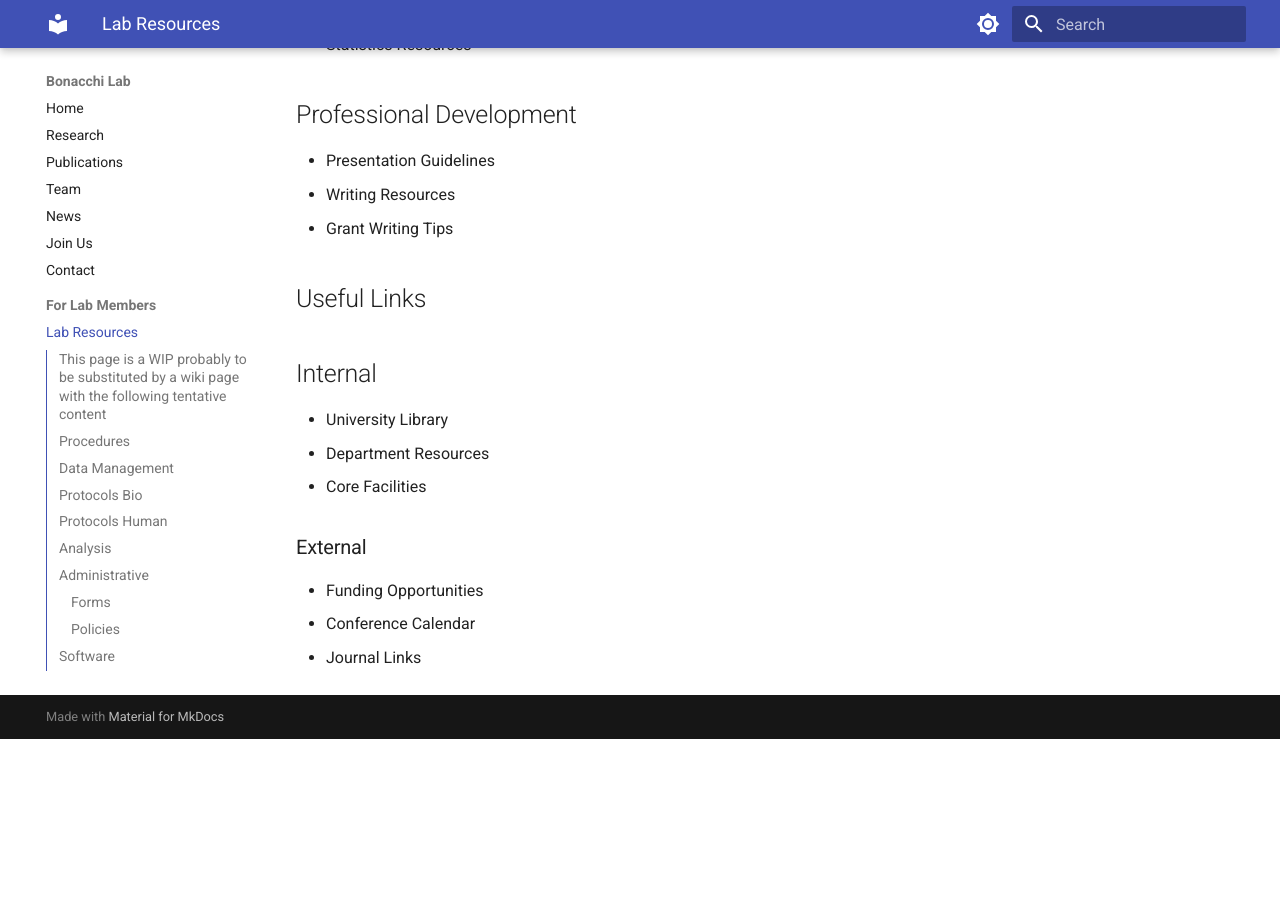
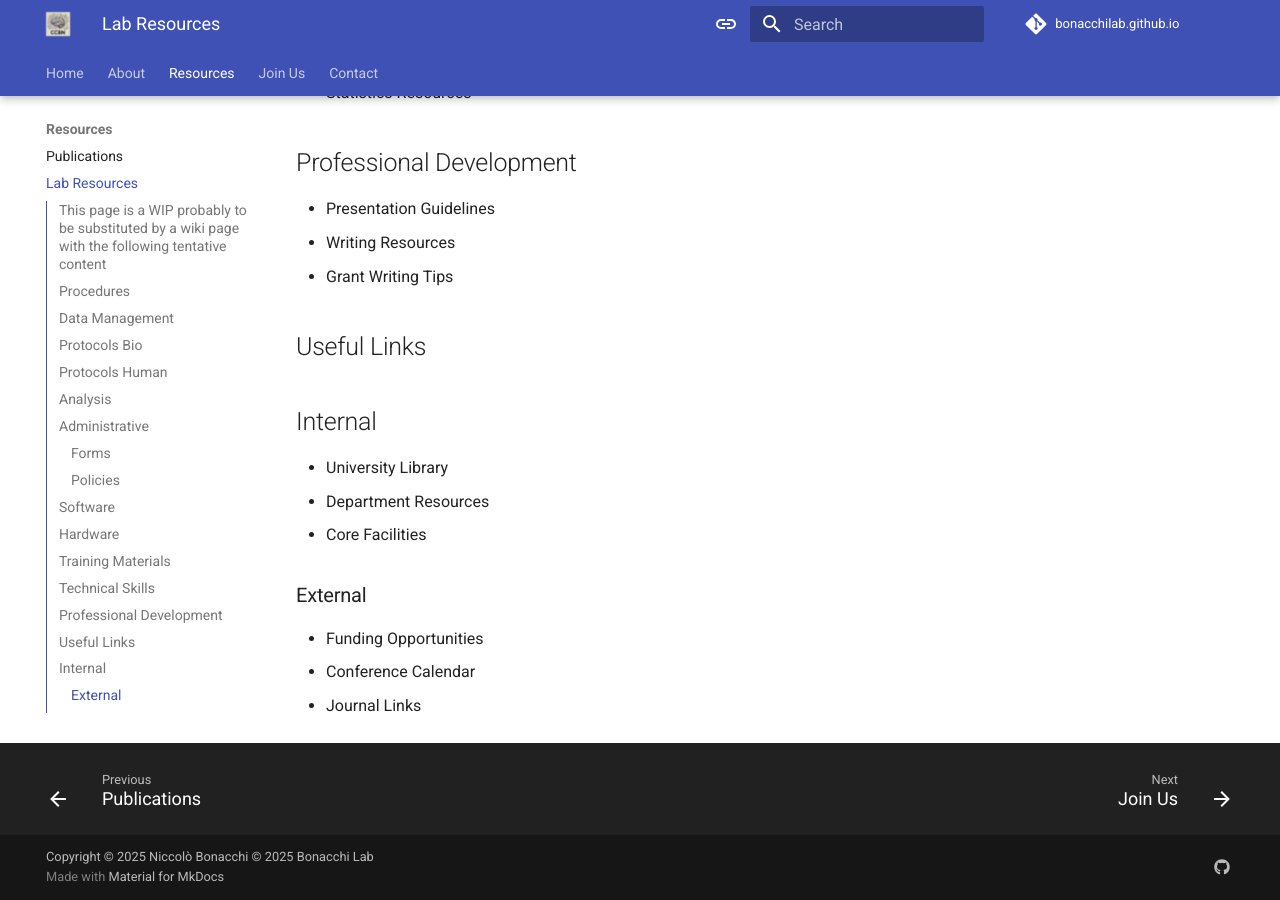
Before and after one commit to BonacchiLab/bonacchilab.github.io, an MkDocs documentation site: the page built from docs/resources.md, in a window 1280 px wide and 900 px high, scrolled down 2682 px. Built offline with MkDocs 1.6.1 and Material for MkDocs 9.7.7, drawn with Linux system fonts in a browser that asks for light colours; comment, search, counter and statistics services are not loaded; before the commit the page ends 3421 px from its top, so only the background shows below that.

Commit message:
visual changes
Default mode is = to system, added top link for github repo, added place for other social links

```diff
--- a/mkdocs.yml
+++ b/mkdocs.yml
@@ -1,46 +1,102 @@
+# Project information
 site_name: Bonacchi Lab
+site_url: https://bonacchilab.github.io
+site_author: Niccolò Bonacchi
+site_description: >-
+  The Computational, Cognitive, and Behavioral Neuroscience Lab (CCBN) investigates the
+  neural basis of behavior, cognition, and decision-making through innovative experimental
+  techniques, computational modeling, and theory. Led by Assistant Professor Niccolò Bonacchi,
+  our interdisciplinary work bridges animal and human neuroscience, emphasizing large-scale
+  neural dynamics, temporal processing, brain states, and decision-making.
+
+# Repository
+repo_name: bonacchilab.github.io
+repo_url: https://github.com/BonacchiLab/bonacchilab.github.io
+# Copyright
+copyright: Copyright &copy; 2025 Niccolò Bonacchi &copy; 2025 Bonacchi Lab
+
+# Configuration
 theme:
   name: material
+  # custom_dir: material/overrides
   features:
-    - navigation.instant
+    # - announce.dismiss
+    - content.action.edit
+    - content.action.view
+    - content.code.annotate
+    - content.code.copy
+    # - content.code.select
+    # - content.footnote.tooltips
+    # - content.tabs.link
+    - content.tooltips
+    # - header.autohide
+    # - navigation.expand
+    - navigation.footer
+    - navigation.indexes
+    # - navigation.instant
+    # - navigation.instant.prefetch
+    # - navigation.instant.progress
+    # - navigation.prune
+    - navigation.sections
+    - navigation.tabs
+    - navigation.tabs.sticky
+    - navigation.top
     - navigation.tracking
-    - navigation.sections
-    - navigation.expand
+    - search.highlight
+    - search.share
+    - search.suggest
+    - toc.follow
     - toc.integrate
-    - search.suggest
-    - search.highlight
   palette:
-    - scheme: default
+    - media: "(prefers-color-scheme)"
+      toggle:
+        icon: material/link
+        name: Switch to light mode
+    - media: "(prefers-color-scheme: light)"
+      scheme: default
       primary: indigo
       accent: indigo
       toggle:
-        icon: material/brightness-7
+        icon: material/toggle-switch
         name: Switch to dark mode
-    - scheme: slate
-      primary: indigo
+    - media: "(prefers-color-scheme: dark)"
+      scheme: slate
+      primary: black
       accent: indigo
       toggle:
-        icon: material/brightness-4
-        name: Switch to light mode
+        icon: material/toggle-switch-off
+        name: Switch to system preference
+  font:
+    text: Roboto
+    code: Roboto Mono
+  favicon: assets/images/logo/CCBN_logo_200x200.png
+  logo: assets/images/logo/CCBN_logo_200x200.png
+  icon:
+    logo: logo
 
-markdown_extensions:
-  - pymdownx.highlight:
-      anchor_linenums: true
-  - pymdownx.inlinehilite
-  - pymdownx.snippets
-  - pymdownx.superfences
-  - admonition
-  - footnotes
-  - toc:
-      permalink: true
+# Plugins
+# plugins:
+#   - blog
+#   - search:
+#       separator: '[\s\u200b\-_,:!=\[\]()"`/]+|\.(?!\d)|&[lg]t;|(?!\b)(?=[A-Z][a-z])'
+
+# Additional configuration
+extra:
+  status:
+    new: Recently added
+    deprecated: Deprecated
+  social:
+    - icon: fontawesome/brands/github
+      link: https://github.com/BonacchiLab
 
 nav:
   - Home: index.md
-  - Research: research.md
-  - Publications: publications.md
-  - Team: team.md
-  - News: news.md
+  - About:
+    - Research: research.md
+    - Team: team.md
+    - News: news.md
+  - Resources:
+    - Publications: publications.md
+    - Lab Resources: resources.md
   - Join Us: join.md
   - Contact: contact.md
-  - For Lab Members:
-    - Lab Resources: resources.md
--- a/pyproject.toml
+++ b/pyproject.toml
@@ -7,5 +7,6 @@ requires-python = ">=3.12"
 dependencies = [
     "mkdocs==1.5.3",
     "mkdocs-material==9.5.13",
+    "mkdocs-material-extensions>=1.3.1",
     "pymdown-extensions==10.7",
 ]
--- a/requirements.txt
+++ b/requirements.txt
@@ -1,3 +1,4 @@
 mkdocs==1.5.3
 mkdocs-material==9.5.13
+mkdocs-material-extensions>=1.3.1
 pymdown-extensions==10.7
```
Also changed, not shown: mkdocs_old.yml (added, +92 -0 lines), 1 other file.
